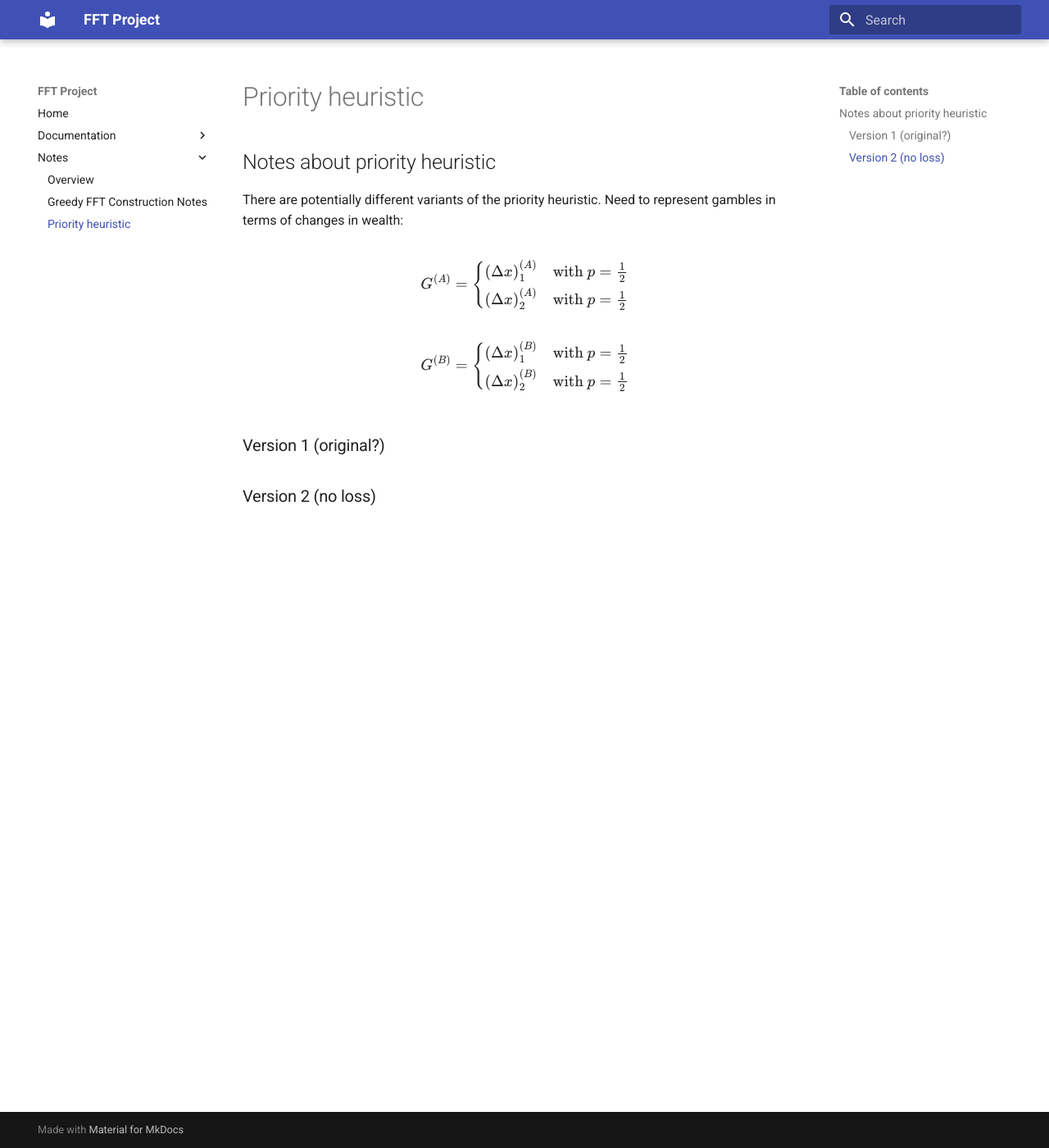
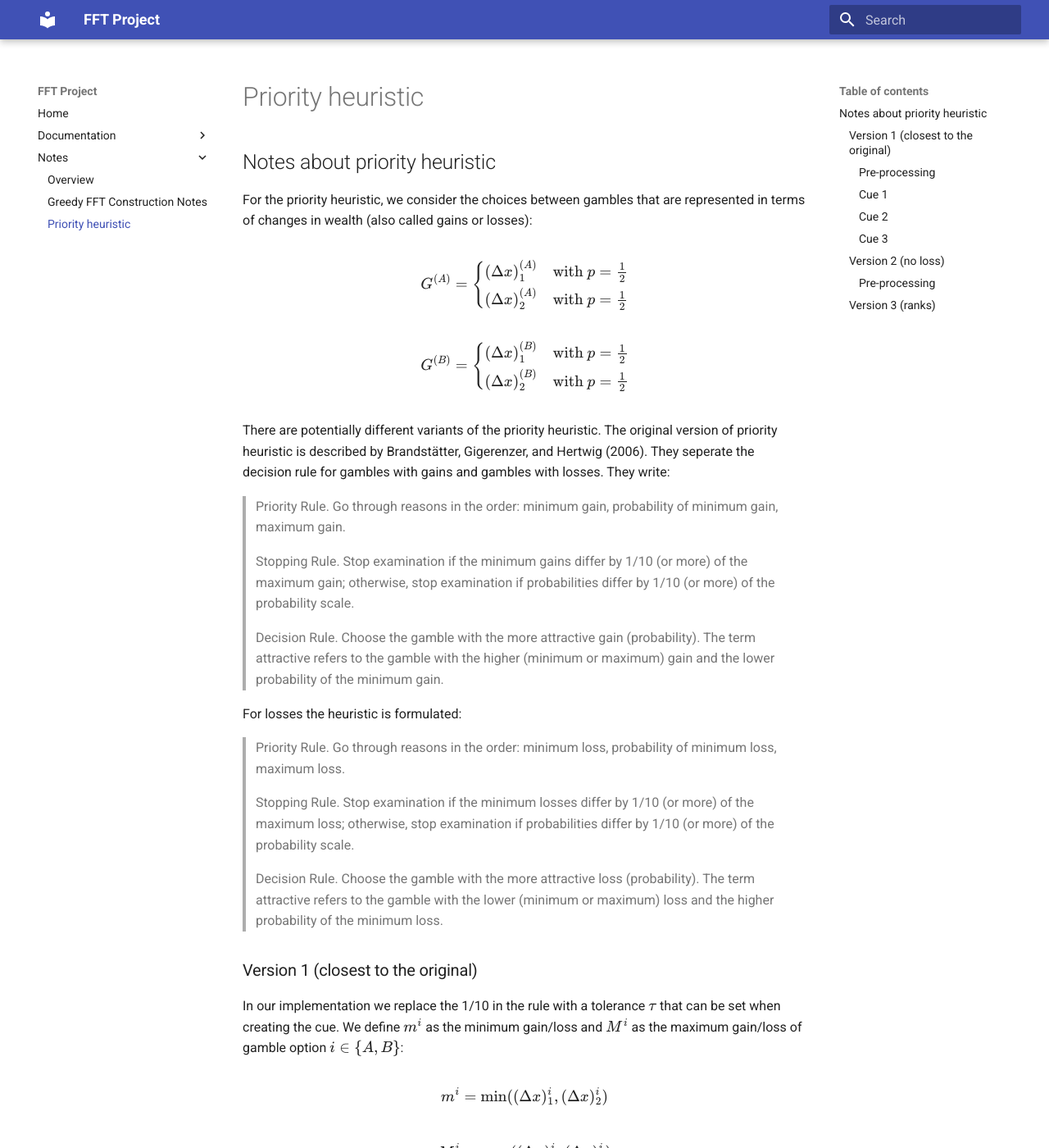
Before and after one commit to LMLhub/FFT-project, an MkDocs documentation site: the page built from docs/notes/priority.md, in a window 1280 px wide and 1400 px high. Shown: the whole window at 82% size. Built offline with MkDocs 1.6.1 and Material for MkDocs 9.7.7, drawn with Linux system fonts in a browser that asks for light colours; some of the changed text lies outside the part shown.

Commit message:
notes on the priority heurstic updated

```diff
--- a/docs/notes/priority.md
+++ b/docs/notes/priority.md
@@ -1,7 +1,6 @@
 ## Notes about priority heuristic
 
-There are potentially different variants of the priority heuristic.
-Need to represent gambles in terms of changes in wealth:
+For the priority heuristic, we consider the choices between gambles that are represented in terms of changes in wealth (also called gains or losses):
 
 $$
 G^{(A)} = \left\{
@@ -21,7 +20,106 @@ G^{(B)} = \left\{
 \right.
 $$
 
-### Version 1 (original?)
+There are potentially different variants of the priority heuristic.
+The original version of priority heuristic is described by Brandstätter, Gigerenzer, and Hertwig (2006). They seperate the decision rule for gambles with gains and gambles with losses. They write:
 
+> Priority Rule. Go through reasons in the order: minimum
+gain, probability of minimum gain, maximum gain.
+
+> Stopping Rule. Stop examination if the minimum gains differ
+by 1/10 (or more) of the maximum gain; otherwise, stop
+examination if probabilities differ by 1/10 (or more) of the
+probability scale.
+
+> Decision Rule. Choose the gamble with the more attractive
+gain (probability). The term attractive refers to the gamble with the higher (minimum
+or maximum) gain and the lower probability of the minimum gain.
+
+For losses the heuristic is formulated:
+
+> Priority Rule. Go through reasons in the order: minimum loss,
+probability of minimum loss, maximum loss.
+
+> Stopping Rule. Stop examination if the minimum losses differ
+by 1/10 (or more) of the maximum loss; otherwise, stop
+examination if probabilities differ by 1/10 (or more) of the
+probability scale.
+
+> Decision Rule. Choose the gamble with the more attractive
+loss (probability). The term attractive refers to the gamble with the lower (minimum
+or maximum) loss and the higher probability of the minimum loss.
+
+### Version 1 (closest to the original)
+In our implementation we replace the 1/10 in the rule with a tolerance $\tau$ that can be set when creating the cue.
+We define $m^i$ as the minimum gain/loss and $M^i$ as the maximum gain/loss of gamble option $i \in \{A,B\}$:
+
+$$ m^{i} = \min_{} ((\Delta x)^{i}_1, (\Delta x)^{i}_2) $$
+
+$$ M^{i} = \max_{} ((\Delta x)^{i}_1, (\Delta x)^{i}_2) $$
+
+The rule implies three cues to be evaluated in order.
+
+#### Pre-processing
+Since the choices in the experiment rarely concerns gambles with purely gains or losses, we need a method to decide when to use the rule for gains and when to use the rule for losses.
+
+In version 1, we use the gains rule whenever the average outcome of all four fractals is positive, and the loss rule if negative:
+
+If $\left( (\Delta x)^{(A)}_1 + (\Delta x)^{(A)}_2 + (\Delta x)^{(B)}_1 + (\Delta x)^{(B)}_2 \right) / 4 > 0$
+then use 'gains' rule, otherwise use 'losses'
+
+#### Cue 1
+Cue 1 is present if the difference in minimum gains (losses) are greater than the specified tolerance scaled by the maximum of outcome the two gambles.
+
+If $\left| m^{(A)} - m^{(B)} \right| > \tau \max_{} (M^{(A)},M^{(B)})$ then:
+
+- If gains: If $m^{A} > m^{B}$, choose gamble $A$ otherwise $B$ (i.e. pick the gamble with the highest minimum gain).
+
+- If losses: If $m^{A} < m^{B}$, choose gamble $A$ otherwise $B$ (i.e. pick the gamble with the lowest minimum losses).
+
+#### Cue 2
+This cue looks at differences in probability - since all probabilities are the same, we skip this cue.
+
+#### Cue 3
+This is the final cue that always lead to a decision (it is therefore always present):
+
+- If gains: If $M^{A} > M^{B}$, choose gamble $A$ otherwise $B$ (i.e. choose the gamble with the highest maximum gains)
+
+- If losses: If $M^{A} < M^{B}$, choose gamble $A$ otherwise $B$ (i.e. choose the gamble with the lowest maximum losses).
 
 ### Version 2 (no loss)
+The no-loss version of the priority heurstic does not distinguish between gains- and loss-type gambles pairs. All gambles are treated as gains.
+
+#### Pre-processing
+To make sure there are no losses in the gambles, the preprocessing indentifies the smallest value, $m$ and subtraact this value from all values.
+
+$$
+m = \min_{} ((\Delta x)^{A}_1, (\Delta x)^{A}_2, (\Delta x)^{B}_1, (\Delta x)^{B}_2 )
+$$
+
+We get the modified gambles:
+
+$$
+\tilde{G}^{(A)} = \left\{
+\begin{array}{ll}
+(\Delta x)^{(A)}_1 - m & \text{with $p=\frac{1}{2}$}\\
+(\Delta x)^{(A)}_2 - m & \text{with $p=\frac{1}{2}$}
+\end{array}
+\right.
+$$
+
+$$
+\tilde{G}^{(B)} = \left\{
+\begin{array}{ll}
+(\Delta x)^{(B)}_1 - m & \text{with $p=\frac{1}{2}$}\\
+(\Delta x)^{(B)}_2 - m & \text{with $p=\frac{1}{2}$}
+\end{array}
+\right.
+$$
+
+For the modified gambles, all wealth outcomes are positive and the minimum outcome is always 0.
+After this preprocessing, the heuristic takes the modified gambles and proceeds with the steps described in version 1.
+
+The idea behind this version is (1) to avoid the 'loss aversion' implied by the assymetric rule for gains and losses, and (2) use the distance between the maximum and minimum (instead of the maximum alone) when evaluating the first cue.
+
+### Version 3 (ranks)
+This version uses the same decision rule as version 1, but gambles are defined by their fractal rank values, $(r)^{i}_j$, instead of the changes in wealth, $(\Delta x)^{i}_j$. Higher rank is better.
```
